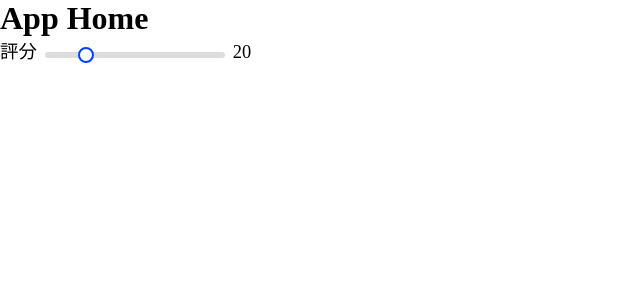
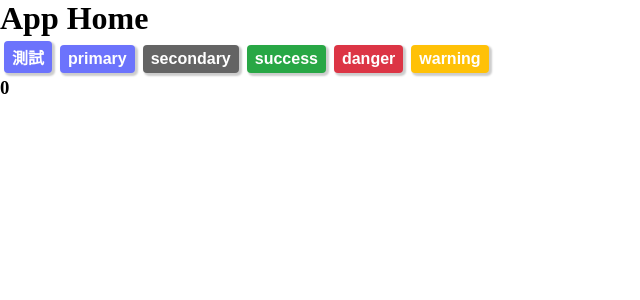
Before and after one commit to ianSama0217/React-components, a React (Vite) app: page / in a window 1280 px wide. Shown: the top 300 px of the page, without its empty margins (0-640 px from the left). Built offline with nearby package versions, Linux system fonts and the light colour scheme.

Commit message:
remake button component

```diff
--- a/src/App.tsx
+++ b/src/App.tsx
@@ -1,28 +1,24 @@
 import { useState } from "react";
 import "../public/scss/index.scss";
-
-import Slider from "./components/slider/Slider";
+import Button from "./components/button";
 
 function App() {
-  const [sliderValue, setSliderValue] = useState(20);
+  const [count, setCount] = useState(0);
 
-  const handleChange = (e: React.ChangeEvent<HTMLInputElement>) => {
-    const newValue = Number(e.target.value);
-    setSliderValue(newValue);
-    // console.log("value", sliderValue);
+  const addFn = () => {
+    setCount(count + 1);
   };
 
   return (
     <>
       <h1>App Home</h1>
-      <Slider
-        min={0}
-        max={100}
-        step={5}
-        labelText={"評分"}
-        value={sliderValue}
-        handleChange={handleChange}
-      />
+      <Button title="測試" onClick={addFn} />
+      <Button variant="primary" title="primary" />
+      <Button variant="secondary" title="secondary" />
+      <Button variant="success" title="success" />
+      <Button variant="danger" title="danger" />
+      <Button variant="warning" title="warning" />
+      <h3>{count}</h3>
     </>
   );
 }
--- /dev/null
+++ b/src/components/button/index.tsx
@@ -0,0 +1,23 @@
+import { BaseButton } from "./style.ts";
+
+type ButtonProps = {
+  variant?: "primary" | "secondary" | "success" | "danger" | "warning";
+  title?: string;
+  customStyle?: string;
+  onClick?: () => void;
+};
+
+const Button: React.FC<ButtonProps> = ({
+  variant = "primary",
+  title,
+  customStyle,
+  onClick,
+}) => {
+  return (
+    <BaseButton $variant={variant} className={customStyle} onClick={onClick}>
+      {title}
+    </BaseButton>
+  );
+};
+
+export default Button;
--- /dev/null
+++ b/src/components/button/style.ts
@@ -0,0 +1,61 @@
+import styled from "styled-components";
+import PropTypes from "prop-types";
+
+const buttonColors: any = {
+  primary: "rgb(108, 115, 252)",
+  secondary: "rgb(100, 100, 100)",
+  success: "rgb(40, 167, 69)",
+  danger: "rgb(220, 53, 69)",
+  warning: "rgb(255, 193, 7)",
+};
+
+export const BaseButton = styled.button<{ $variant?: string }>`
+  border: none;
+  border-radius: 4px;
+  padding: 0.25rem 0.5rem;
+  min-height: 1.75rem;
+  margin: 0.25rem;
+  background-color: ${(props) => buttonColors[props.$variant || "primary"]};
+  color: white;
+  font-size: 1rem;
+  font-weight: bold;
+  box-shadow: 2px 2px 2px 1px rgba(0, 0, 0, 0.2);
+
+  /* 偽類 :hover */
+  &:hover {
+    cursor: pointer;
+    background-color: ${(props) =>
+      props.$variant === "primary"
+        ? "darkblue"
+        : props.$variant === "secondary"
+        ? "darkgray"
+        : props.$variant === "success"
+        ? "darkgreen"
+        : props.$variant === "danger"
+        ? "darkred"
+        : props.$variant === "warning"
+        ? "darkorange"
+        : "darkblue"};
+  }
+
+  /* 偽類 :active */
+  &:active {
+    background-color: ${(props) =>
+      props.$variant === "primary"
+        ? "blue"
+        : props.$variant === "secondary"
+        ? "gray"
+        : props.$variant === "success"
+        ? "green"
+        : props.$variant === "danger"
+        ? "red"
+        : props.$variant === "warning"
+        ? "orange"
+        : "blue"};
+  }
+
+  /* 偽類 :focus */
+  &:focus {
+    outline: 2px solid #80bdff; /* 聚焦時的外框 */
+  }
+`;
```
